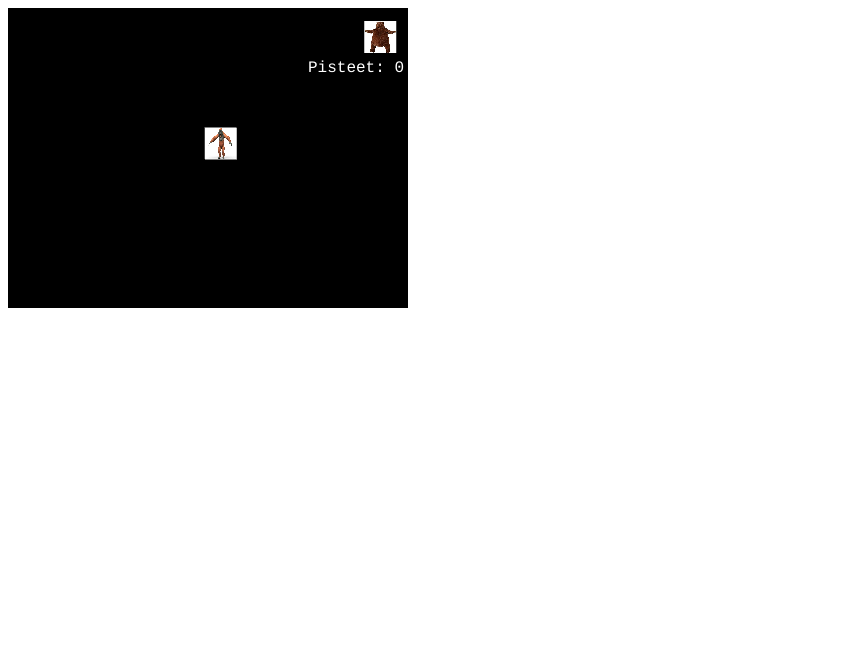
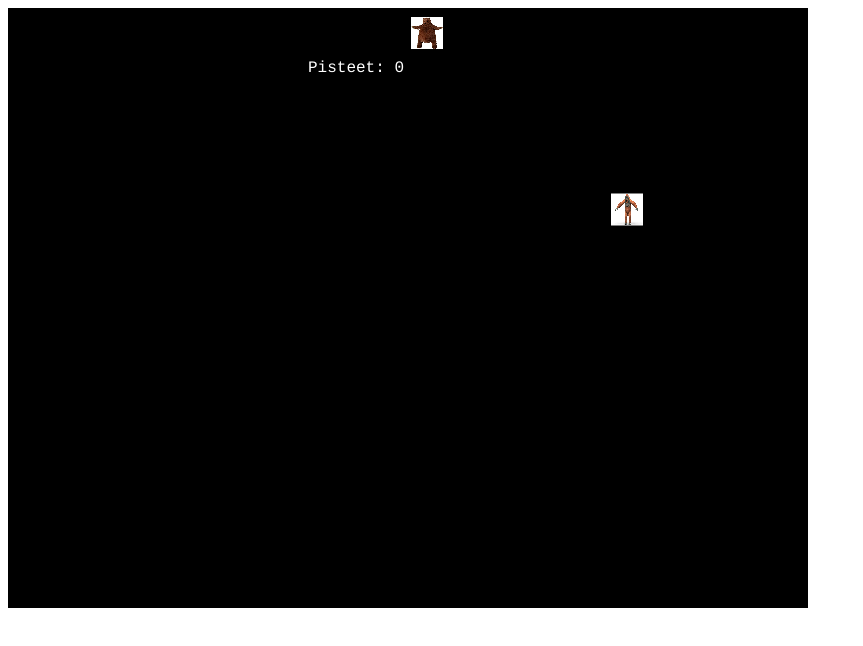
Before and after one commit to Mikkael3/nameless-peli, a website built with Vite: page index.html in a window 1280 px wide. Shown: the whole page, without its empty margins (0-863 px from the left). Built offline with nearby package versions, Linux system fonts and the light colour scheme.

Commit message:
resize and change bear vector

```diff
--- a/index.html
+++ b/index.html
@@ -3,8 +3,13 @@
   <head>
     <meta charset="UTF-8" />
     <link rel="icon" type="image/svg+xml" href="/vite.svg" />
-    <meta name="viewport" content="width=device-width, initial-scale=1.0, user-scalable=no" />
+    <meta name="viewport" content="width=device-width, initial-scale=1.0" />
     <title>NimetonPeli</title>
+    <style>
+      #app{
+        width: 800px;
+      }
+    </style>
   </head>
   <body>
     <div id="app"></div>
--- a/src/main.ts
+++ b/src/main.ts
@@ -38,7 +38,7 @@ class Peli extends Phaser.Scene {
         this.pisteet++;
         if (this.points) this.points.text = "Pisteet: " + this.pisteet;
       }
-      enemy.setVelocity(speed, speed * 2);
+      enemy.setVelocity(-speed, -speed * 2);
       logo.setVelocity(speed, speed * 2);
     });
   }
@@ -46,8 +46,8 @@ class Peli extends Phaser.Scene {
 
 const config = {
   type: Phaser.AUTO,
-  width: 400,
-  height: 300,
+  width: 800,
+  height: 600,
   scene: Peli,
   physics: {
     default: "arcade",
```
